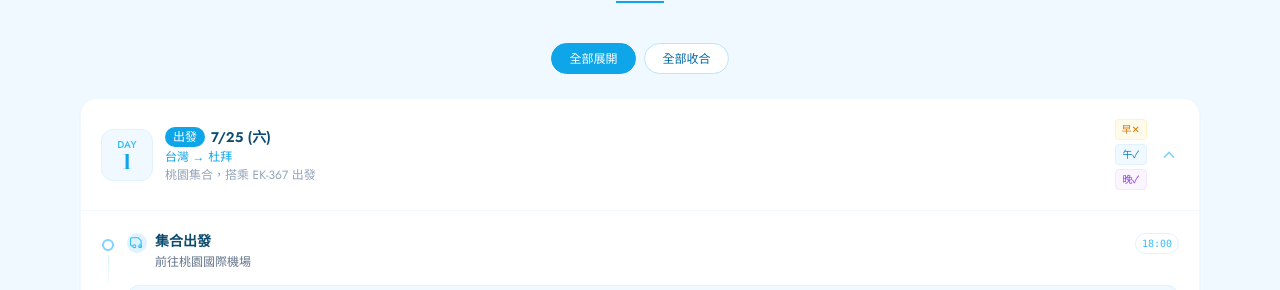
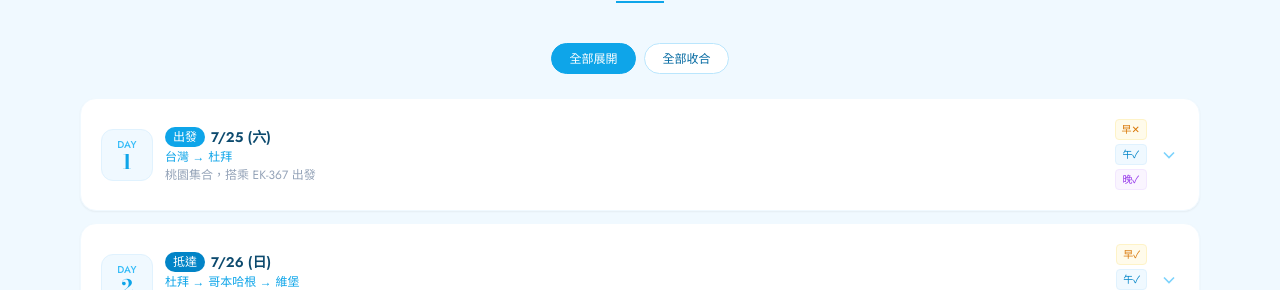
Before and after one commit to triplelu/denmark, a plain HTML site: page index.html in a window 1280 px wide. Shown: the part 1447-1737 px from the top of the page. Drawn offline with nearby package versions, Linux system fonts and the light colour scheme.

Commit message:
Collapse day 1 by default in itinerary
Co-Authored-By: Claude Sonnet 5 <noreply@anthropic.com>

```diff
--- a/index.html
+++ b/index.html
@@ -865,8 +865,6 @@ document.addEventListener('DOMContentLoaded', ()=>{
   renderDays(); renderMatches('all'); renderAttr('all'); renderRestaurants('all'); renderMeals('all'); renderAcc();
   setTimeout(initFI,80);
   onScroll();
-  // Open first day by default
-  toggle(0);
 });
 </script>
 </body>
```
